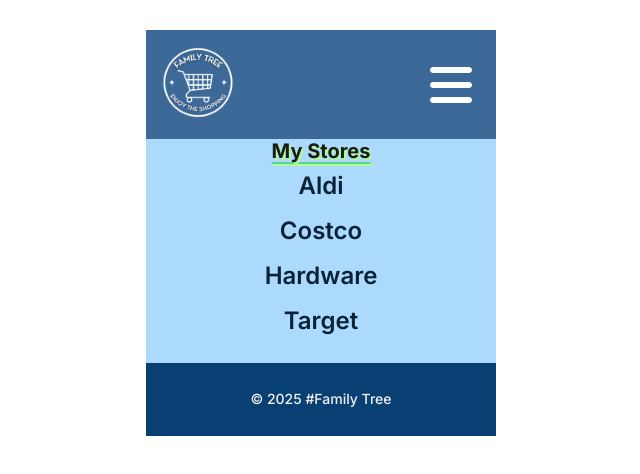
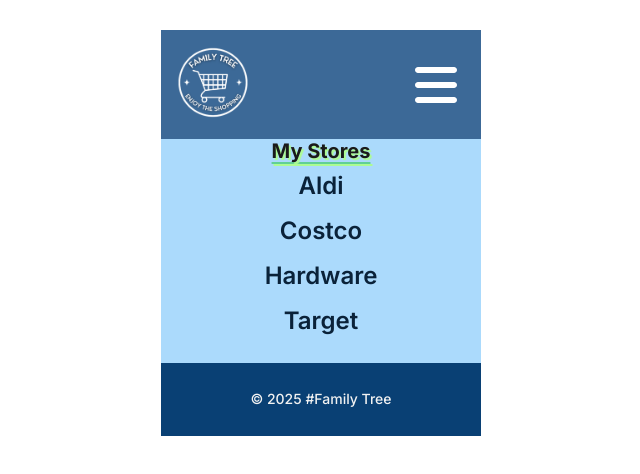
Before and after one commit to russellcolestock/shopping-list-app, a React (Vite) app: page / in a window 1280 px wide. Shown: the top 474 px of the page, without its empty margins (319-959 px from the left). Built offline with nearby package versions, Linux system fonts and the light colour scheme.

Commit message:
Updated index.html

```diff
--- a/index.html
+++ b/index.html
@@ -5,8 +5,8 @@
     <link rel="preconnect" href="https://fonts.googleapis.com">
     <link rel="preconnect" href="https://fonts.gstatic.com" crossorigin>
     <link href="https://fonts.googleapis.com/css2?family=Inter:wght@400;500;600;700&display=swap" rel="stylesheet">
-    <meta name="viewport" content="width=device-width, initial-scale=1.0" />
-
+    <!-- <meta name="viewport" content="width=device-width, initial-scale=1.0" /> -->
+    <meta name="viewport" content="width=device-width, initial-scale=1, maximum-scale=1, user-scalable=no">
     <title>Shopping List App with React + Vite</title>
   </head>
   <body>
--- a/src/index.css
+++ b/src/index.css
@@ -8,7 +8,7 @@
   font-family: "Inter", sans-serif;
   display: flex;
   flex-direction: column;
-  max-width: 350px;
+  max-width: 320px;
   margin: 30px auto;
 }
 
```
